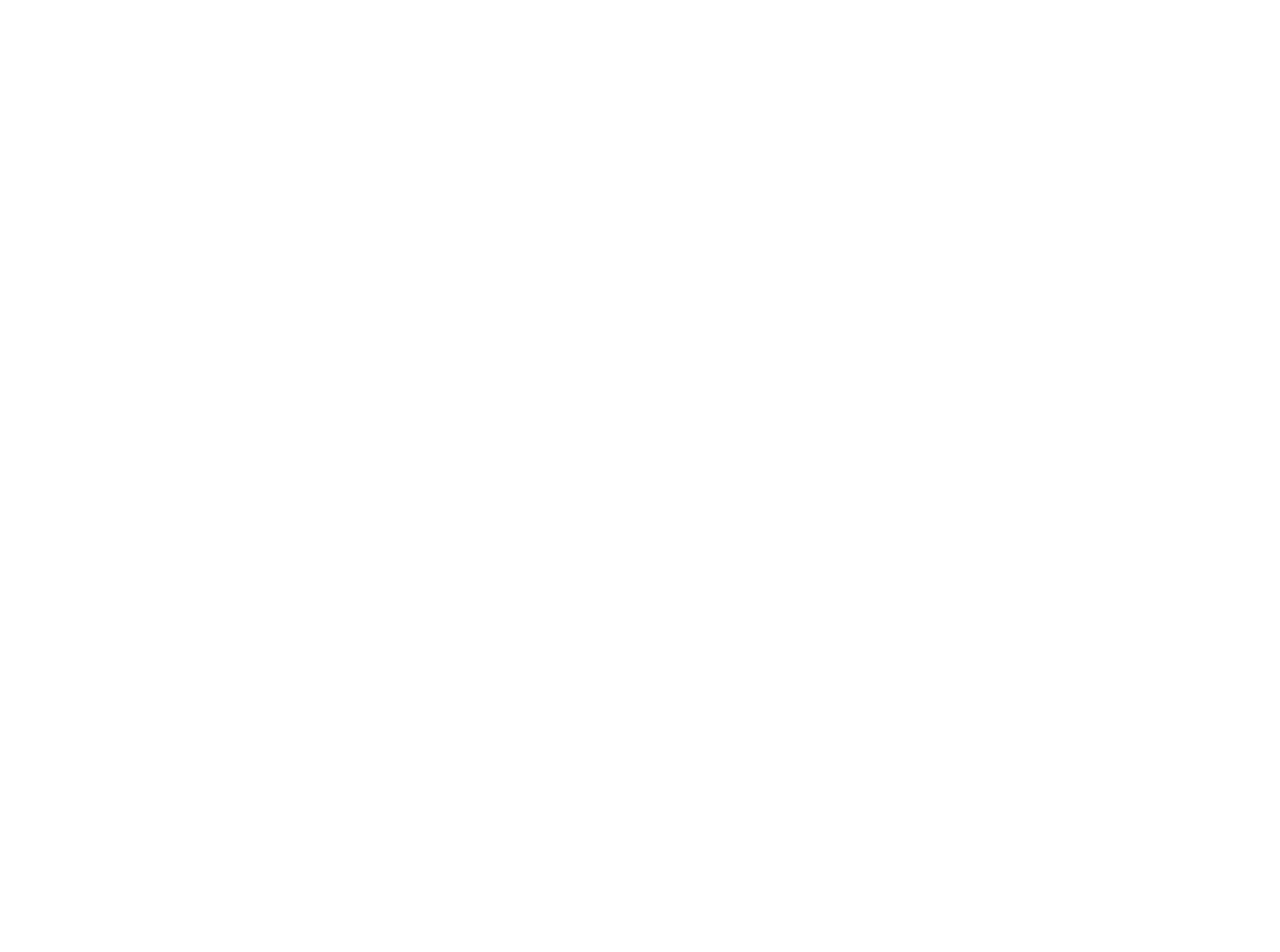
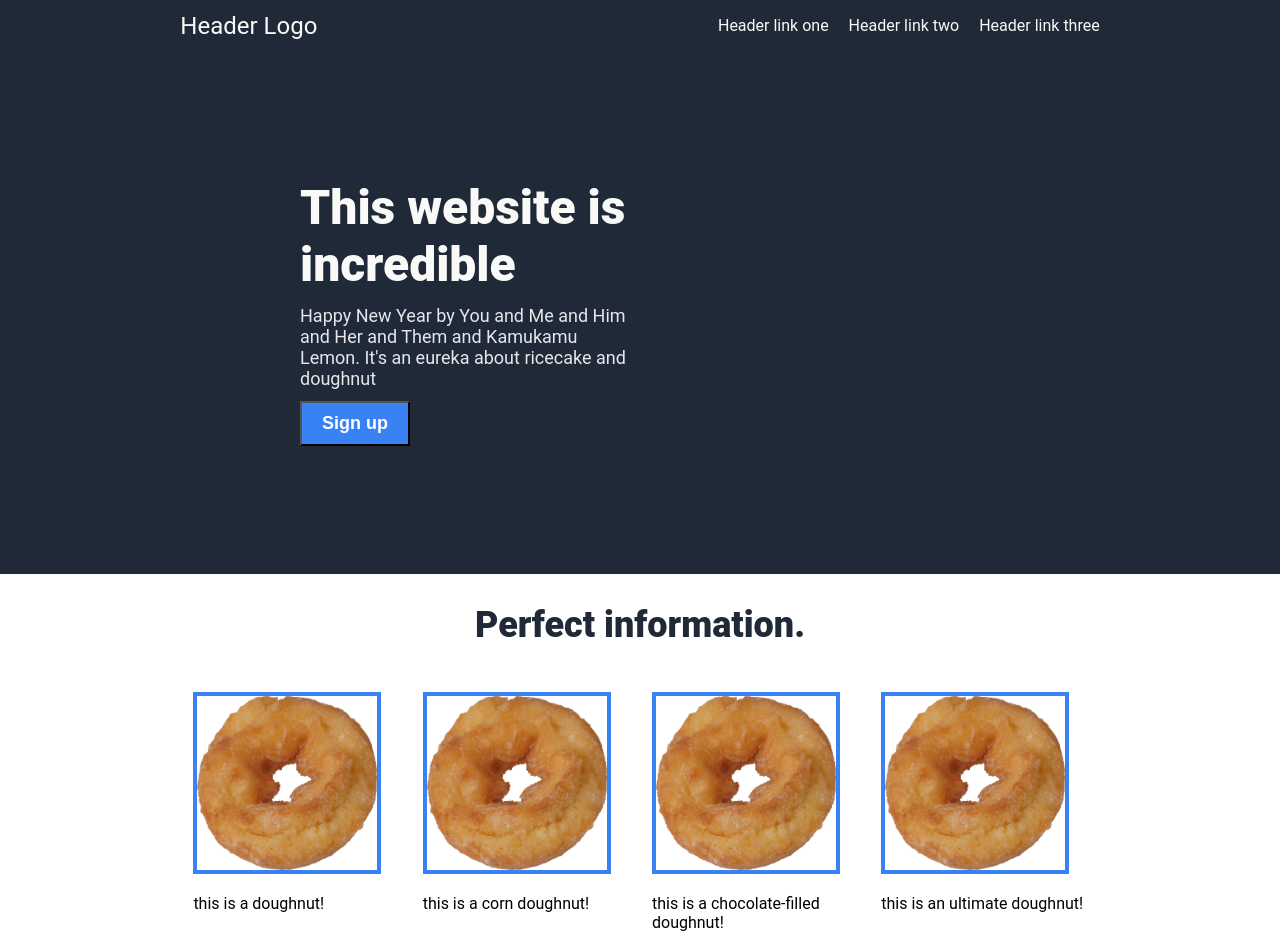
Before and after one commit to tomasan123/odin-landing-page, a plain HTML site: page index.html in a window 1280 px wide. Shown: the top 952 px of the page. Before the commit the page ends 800 px from the top, so only its background shows below. Drawn offline with Linux system fonts and the light colour scheme.

Commit message:
formed basic shapes of landing page

```diff
--- a/index.html
+++ b/index.html
@@ -1,11 +1,66 @@
 <!DOCTYPE html>
 <html lang="en">
+
 <head>
     <meta charset="UTF-8">
     <meta name="viewport" content="width=device-width, initial-scale=1.0">
     <title>Odin Landing Page</title>
+    <link rel="stylesheet" href="styles.css">
 </head>
+
 <body>
+    <div class="header">
+        <div class="logo">Header Logo</div>
+        <ul class="links">
+            <li><a href="">Header link one</a></li>
+            <li><a href="">Header link two</a></li>
+            <li><a href="">Header link three</a></li>
+        </ul>
+    </div>
+    </div>
+    <div class="hero">
+        <div class="left">
+            <div class="main">
+                This website is incredible
+            </div>
+            <div class="secondary">
+                Happy New Year by You and Me and Him and Her and Them and Kamukamu Lemon. It's an eureka about ricecake
+                and doughnut
+            </div>
+            <div class="third"><button>Sign up</button></div>
+        </div>
+        <div class="right">
 
+        </div>
+    </div>
+    <div class="information">
+        <div class="info-heading">Perfect information.</div>
+        <ul class="cards">
+            <li>
+                <img src="./image/doughnut.png" alt="image of doughnut">
+                <p>this is a doughnut!</p>
+            </li>
+            <li>
+                <img src="./image/doughnut.png" alt="image of doughnut">
+                <p>this is a corn doughnut!</p>
+            </li>
+            <li>
+                <img src="./image/doughnut.png" alt="image of doughnut">
+                <p>this is a chocolate-filled doughnut!</p>
+            </li>
+            <li>
+                <img src="./image/doughnut.png" alt="image of doughnut">
+                <p>this is an ultimate doughnut!</p>
+            </li>
+        </ul>
+    </div>
+    <div class="quote">
+        <div class="sentence">
+            ごめんね、今日の試合全部捨てゲーだから。彼女キャリーするために下げラン中で、君たちには悪いけど完全に通行人扱い。スキルも撃たないし、サイト入る気もゼロ。オペでジャンプピークして死ぬ予定だからよろしく。このアカウントは彼女のための踏み台、それ以上でもそれ以下でもない。文句あるならブロンズで会おうね、お前らの未来もそこだし。VC？彼女としか喋る気ないよ。
+        </div>
+        <div class="author">- レイナ</div>
+    </div>
+    <div class="footer">Copyright © Mayon 2026</div>
 </body>
+
 </html>
--- /dev/null
+++ b/styles.css
@@ -0,0 +1,125 @@
+body {
+    display: flex;
+    flex-direction: column;
+    font-family: Roboto, sans-serif;
+    margin: 0px;
+}
+
+.header,
+.hero,
+.footer {
+    background-color: #1F2937
+}
+
+.header {
+    display: flex;
+    justify-content: space-around;
+    color: #F9FAF8;
+    align-items: center;
+}
+
+.footer {
+    display: flex;
+    justify-content: center;
+    align-items: center;
+    color: #F9FAF8;
+    padding: 32px;
+}
+
+.logo {
+    font-size: 24px;
+}
+
+.links {
+    display: flex;
+    list-style-type: none;
+    gap: 20px;
+}
+
+.links a {
+    text-decoration: none;
+    color: #F9FAF8;
+}
+
+.hero {
+    display: flex;
+    padding: 128px 300px;
+    gap: 10px;
+}
+
+.left,
+.right {
+    flex: 1;
+}
+
+.left {
+    display: flex;
+    flex-direction: column;
+    gap: 12px;
+}
+
+.main {
+    font-size: 48px;
+    color: #F9FAF8;
+    font-weight: 900;
+}
+
+.secondary {
+    font-size: 18px;
+    color: #E5E7EB;
+}
+
+button {
+    background-color: #3882F6;
+    color: white;
+    font-weight: 600;
+    padding: 10px 20px;
+    font-size: 18px;
+}
+
+.information {
+    display: flex;
+    flex-direction: column;
+    align-items: center;
+}
+
+.info-heading {
+    font-size: 36px;
+    color: #1F2937;
+    font-weight: 900;
+    margin: 30px;
+}
+
+.cards {
+    list-style-type: none;
+    padding: 0px;
+    display: flex;
+    gap: 24px;
+    margin-bottom: 64px;
+    li {
+        flex: 1;
+    }
+    img {
+        width: 180px;
+        height: auto;
+        border: 4px solid #3882F6;
+    }
+}
+
+.quote {
+    display: flex;
+    flex-direction: column;
+    background-color: #E5E7EB;
+    padding: 80px 256px;
+    .sentence {
+        font-size: 36px;
+        color: #1F2937;
+        font-weight: 300;
+        font-style: italic;
+    }
+    .author {
+        align-self: flex-end;
+        font-weight: bold;
+        font-size: 25px;
+    }
+}
```
Also changed, not shown: image/doughnut.png (added).
